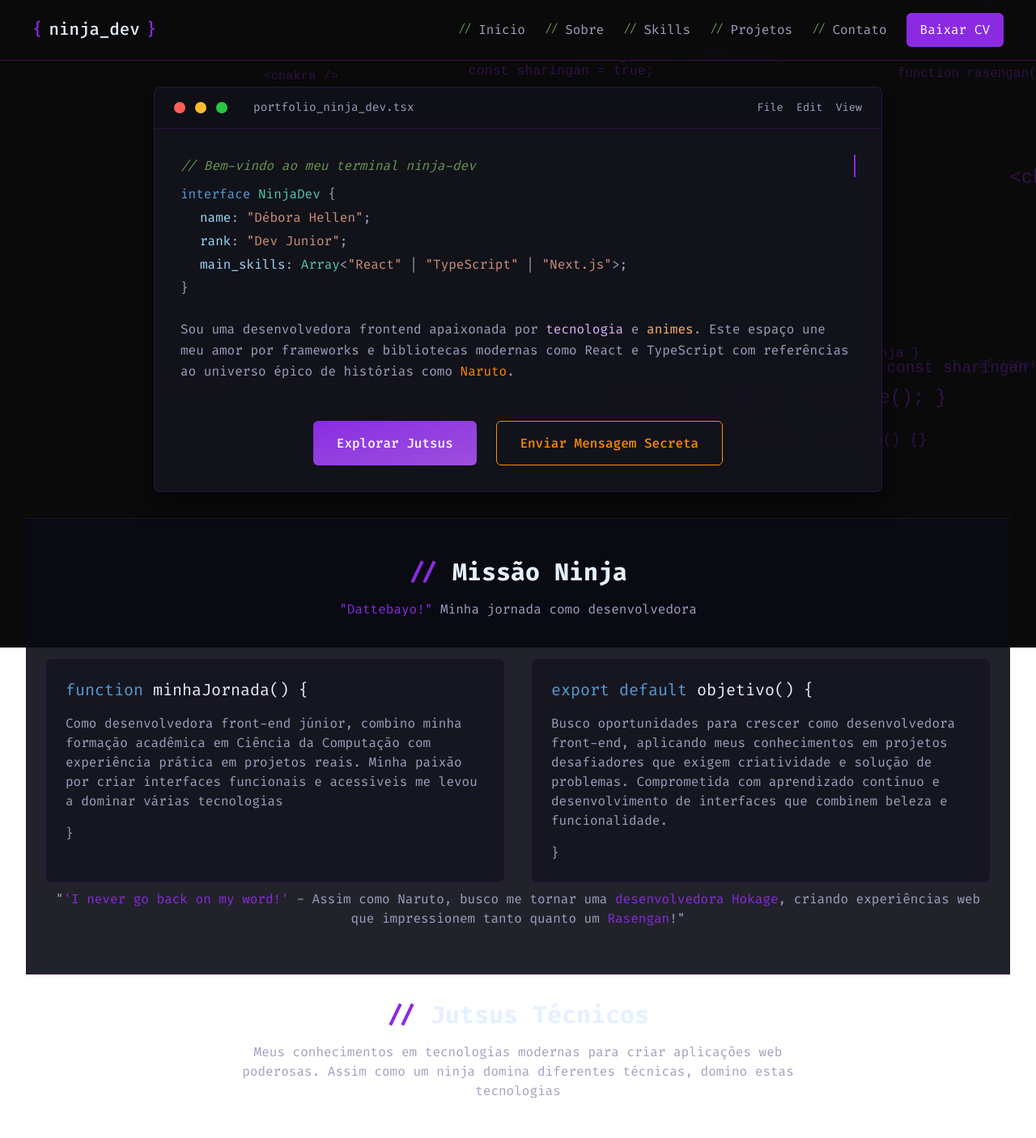
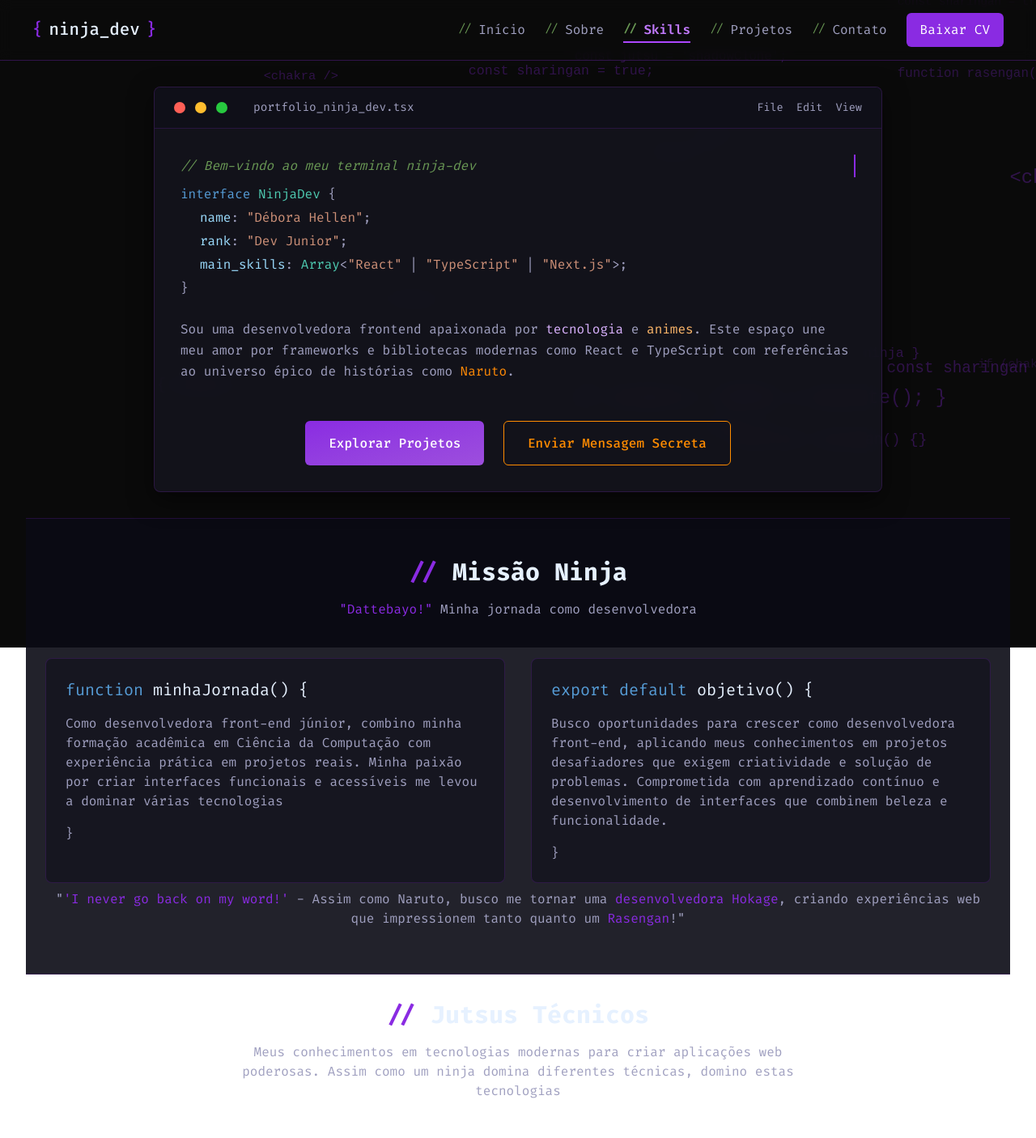
Before and after one commit to debs-veras/landing-page, a React (Vite) app: page / in a window 1280 px wide. Shown: the top 1406 px of the page at 81% size. Built offline with nearby package versions, Linux system fonts and the light colour scheme.

Commit message:
refactor: refatorando os links de ancoras

```diff
--- a/src/App.tsx
+++ b/src/App.tsx
@@ -16,6 +16,7 @@ export default function App() {
       <main className="p-8 relative overflow-hidden">
         <AnimatedBackground />
         <motion.section
+          id="inicio"
           initial={{ opacity: 0, y: 20 }}
           animate={{ opacity: 1, y: 0 }}
           transition={{ duration: 0.8, delay: 0.2 }}
@@ -23,15 +24,16 @@ export default function App() {
           <Terminal />
         </motion.section>
 
-        <ScrollAnimation>
+        <ScrollAnimation id="sobre">
           <AboutMe />
         </ScrollAnimation>
 
-        <ScrollAnimation delay={0.2}>
+        <ScrollAnimation id="skills" delay={0.2}>
           <SoftSkills />
         </ScrollAnimation>
 
         <motion.section
+          id="projetos"
           initial={{ opacity: 0 }}
           whileInView={{ opacity: 1 }}
           viewport={{ once: true, margin: "-100px" }}
@@ -40,12 +42,12 @@ export default function App() {
           <ProjectsSection />
         </motion.section>
 
-        <ScrollAnimation delay={0.1}>
+        <ScrollAnimation id="contato" delay={0.1}>
           <Contact />
         </ScrollAnimation>
       </main>
 
-      <ScrollAnimation delay={0.2}>
+      <ScrollAnimation id="footer" delay={0.2}>
         <Footer />
       </ScrollAnimation>
     </div>
@@ -53,9 +55,14 @@ export default function App() {
 }
 
 // Componente auxiliar para animação de scroll
-function ScrollAnimation({children, delay = 0} : {
+function ScrollAnimation({
+  children,
+  delay = 0,
+  id,
+}: {
   children: React.ReactNode;
   delay?: number;
+  id: string;
 }) {
   const ref = useRef(null);
   const isInView = useInView(ref, { once: true, margin: "-50px" });
@@ -66,8 +73,9 @@ function ScrollAnimation({children, delay = 0} : {
   }, [isInView, controls]);
 
   return (
-    <motion.div
+    <motion.section
       ref={ref}
+      id={id}
       initial="hidden"
       animate={controls}
       variants={{
@@ -77,6 +85,6 @@ function ScrollAnimation({children, delay = 0} : {
       transition={{ duration: 0.6, delay }}
     >
       {children}
-    </motion.div>
+    </motion.section>
   );
 }
--- a/src/Layout/components/AboutMe/index.tsx
+++ b/src/Layout/components/AboutMe/index.tsx
@@ -1,9 +1,6 @@
 export default function AboutMe() {
   return (
-    <section
-      id="sobre"
-      className="py-12 bg-[rgba(10,10,20,0.9)] border-t border-b border-[rgba(138,43,226,0.2)]"
-    >
+    <div className="py-12 bg-[rgba(10,10,20,0.9)] border-t border-b border-[rgba(138,43,226,0.2)]">
       <div className="max-w-[1200px] mx-auto px-4">
         <div className="text-center mb-12">
           <h2 className="text-3xl font-bold text-light mb-4">
@@ -50,9 +47,10 @@ export default function AboutMe() {
           "<span className="text-primary">'I never go back on my word!'</span> -
           Assim como Naruto, busco me tornar uma{" "}
           <span className="text-primary">desenvolvedora Hokage</span>, criando
-          experiências web que impressionem tanto quanto um <span className="text-primary">Rasengan</span>!"
+          experiências web que impressionem tanto quanto um{" "}
+          <span className="text-primary">Rasengan</span>!"
         </p>
       </div>
-    </section>
+    </div>
   );
 }
--- a/src/Layout/components/Contact/index.tsx
+++ b/src/Layout/components/Contact/index.tsx
@@ -26,9 +26,7 @@ type ContactFormData = z.infer<typeof contactFormSchema>;
 
 export default function Contact() {
   const [isSubmitting, setIsSubmitting] = useState(false);
-  const [submitStatus, setSubmitStatus] = useState<
-    "idle" | "success" | "error"
-  >("idle");
+  const [submitStatus, setSubmitStatus] = useState<"idle" | "success" | "error">("idle");
   const [showNotification, setShowNotification] = useState(false);
 
   const {
@@ -80,7 +78,7 @@ export default function Contact() {
   };
 
   return (
-    <section id="contato" className="py-16">
+    <div  className="py-16">
       <div
         className={`fixed bottom-6 right-6 z-50 transition-all duration-500 ease-in-out ${
           showNotification
@@ -312,6 +310,6 @@ export default function Contact() {
           </div>
         </div>
       </div>
-    </section>
+    </div>
   );
 }
--- a/src/Layout/components/Header/index.tsx
+++ b/src/Layout/components/Header/index.tsx
@@ -1,11 +1,40 @@
+import { useEffect, useState } from "react";
+
 export default function Header() {
   const sections = [
-    { name: "Início", ancor: "#inicio" },
-    { name: "Sobre", ancor: "#sobre" },
-    { name: "Skills", ancor: "#skills" },
-    { name: "Projetos", ancor: "#projetos" },
-    { name: "Contato", ancor: "#contato" },
+    { name: "Início", ancor: "inicio" },
+    { name: "Sobre", ancor: "sobre" },
+    { name: "Skills", ancor: "skills" },
+    { name: "Projetos", ancor: "projetos" },
+    { name: "Contato", ancor: "contato" },
   ];
+
+  const [activeSection, setActiveSection] = useState("inicio");
+
+  useEffect(() => {
+    const handleScroll = () => {
+      let currentSection = "inicio";
+      for (const section of sections) {
+        const element = document.getElementById(section.ancor);
+        if (element) {
+          const rect = element.getBoundingClientRect();
+          if (
+            rect.top <= window.innerHeight / 2 &&
+            rect.bottom >= window.innerHeight / 2
+          ) {
+            currentSection = section.ancor;
+            break;
+          }
+        }
+      }
+      setActiveSection(currentSection);
+    };
+
+    window.addEventListener("scroll", handleScroll, { passive: true });
+    handleScroll();
+
+    return () => window.removeEventListener("scroll", handleScroll);
+  }, []);
 
   const handleDownloadCV = () => {
     const cvUrl = "Débora Veras_CV.pdf";
@@ -33,19 +62,23 @@ export default function Header() {
             {sections.map((section, index) => (
               <a
                 key={index}
-                href={section.ancor}
-                className={`group gap-2 flex hover:text-light transition-colors duration-300 ease-in-out ${
-                  section.ancor === "#inicio" ? null : "relative"
-                }`}
+                href={`#${section.ancor}`}
+                className={`group gap-2 flex hover:text-light transition-colors duration-300 ease-in-out relative
+        ${
+          activeSection === section.ancor
+            ? "text-purple-400 font-semibold after:absolute after:left-0 after:-bottom-1 after:w-full after:h-0.5 after:bg-purple-500"
+            : ""
+        }
+      `}
               >
                 <span className="text-code-comment text-[0.9rem] group-hover:text-purple-400">
                   //
                 </span>
                 {section.name}
-                <span className="block w-0 group-hover:w-full h-0.5 bg-purple-500 absolute bottom-0 left-0 transition-all duration-300"></span>
               </a>
             ))}
           </nav>
+
           <button
             onClick={handleDownloadCV}
             className="bg-primary hover:bg-purple-600 text-white px-4 py-2 rounded-md transition-colors duration-300 border border-transparent hover:border-purple-300 cursor-pointer"
--- a/src/Layout/components/ProjectsSection/index.tsx
+++ b/src/Layout/components/ProjectsSection/index.tsx
@@ -80,7 +80,8 @@ export default function ProjectsSection() {
     faculdade: [
       {
         title: "Estrutura de Dados",
-        description: "Atividades e implementações realizada na disciplina de estrutura de dados",
+        description:
+          "Atividades e implementações realizada na disciplina de estrutura de dados",
         technologies: [],
         image: null,
         link: null,
@@ -88,7 +89,8 @@ export default function ProjectsSection() {
       },
       {
         title: "Algoritmos para Grafos",
-        description: "Atividades e implementações realizada na disciplina de algoritmo para grafos",
+        description:
+          "Atividades e implementações realizada na disciplina de algoritmo para grafos",
         technologies: [],
         image: null,
         link: null,
@@ -96,7 +98,8 @@ export default function ProjectsSection() {
       },
       {
         title: "Redes de Computadores",
-        description: "Atividades e implementações realizada na disciplina de redes de computadores",
+        description:
+          "Atividades e implementações realizada na disciplina de redes de computadores",
         technologies: [],
         image: null,
         link: null,
@@ -110,10 +113,7 @@ export default function ProjectsSection() {
   };
 
   return (
-    <section
-      id="projetos"
-      className="py-16 px-4 sm:px-6 bg-[rgba(10,10,20,0.9)] border-t border-b border-[rgba(138,43,226,0.2)]"
-    >
+    <div className="py-16 px-4 sm:px-6 bg-[rgba(10,10,20,0.9)] border-t border-b border-[rgba(138,43,226,0.2)]">
       <div className="max-w-6xl mx-auto">
         <motion.div
           initial={{ opacity: 0, y: 20 }}
@@ -249,6 +249,6 @@ export default function ProjectsSection() {
           </motion.div>
         )}
       </div>
-    </section>
+    </div>
   );
 }
--- a/src/Layout/components/SoftSkills/index.tsx
+++ b/src/Layout/components/SoftSkills/index.tsx
@@ -80,7 +80,7 @@ export default function SoftSkills() {
   ];
 
   return (
-    <section id="skills" className="py-8">
+    <div className="py-8">
       <div className="max-w-[1200px] mx-auto">
         <div className="mb-12 text-center">
           <h2 className="text-3xl font-bold text-light mb-4">
@@ -168,6 +168,6 @@ export default function SoftSkills() {
           <p className="text-code-punctuation">{"}"}</p>
         </div>
       </div>
-    </section>
+    </div>
   );
 }
--- a/src/Layout/components/Terminal/index.tsx
+++ b/src/Layout/components/Terminal/index.tsx
@@ -1,6 +1,6 @@
 export default function Terminal() {
   return (
-    <section id="inicio" className="flex justify-center items-center mb-8">
+    <div className="flex justify-center items-center mb-8">
       <div className="w-full max-w-[900px] bg-[rgba(20,20,30,0.85)] backdrop-blur-md rounded-lg border border-[rgba(138,43,226,0.2)] shadow-[0_10px_30px_rgba(0,0,0,0.5)] overflow-hidden">
         <div className="flex flex-wrap justify-center items-center gap-4 px-6 py-3.5 bg-[rgba(15,15,25,0.9)] border-b border-b-[rgba(138,43,226,0.2)] md:flex-nowrap md:gap-0 md:justify-normal">
           <div className="flex gap-3 mr-4">
@@ -55,15 +55,29 @@ export default function Terminal() {
           </div>
 
           <div className="flex flex-col justify-center gap-6 md:flex-row">
-            <button className="px-[1.8rem] py-[0.9rem] rounded-[6px] font-fira-code font-medium flex items-center gap-3.5 cursor-pointer text-white transition-all duration-300 ease-in-out border-none bg-gradient-to-br from-[#8a2be2] to-[#9d4edd] hover:-translate-y-[2px] hover:shadow-[0_5px_15px_rgba(0,0,0,0.3)]">
-              Explorar Jutsus
+            <button
+              className="px-[1.8rem] py-[0.9rem] rounded-[6px] font-fira-code font-medium flex items-center gap-3.5 cursor-pointer text-white transition-all duration-300 ease-in-out border-none bg-gradient-to-br from-[#8a2be2] to-[#9d4edd] hover:-translate-y-[2px] hover:shadow-[0_5px_15px_rgba(0,0,0,0.3)]"
+              onClick={() => {
+                document
+                  .getElementById("projetos")
+                  ?.scrollIntoView({ behavior: "smooth" });
+              }}
+            >
+              Explorar Projetos
             </button>
-            <button className="px-[1.8rem] py-[0.9rem] rounded-[6px] font-fira-code font-medium flex items-center gap-3.5 cursor-pointer  text-secondary border border-secondary transition-all duration-300 ease-in-out hover:-translate-y-[2px] hover:shadow-[0_5px_15px_rgba(0,0,0,0.3)] secondary">
+            <button
+              className="px-[1.8rem] py-[0.9rem] rounded-[6px] font-fira-code font-medium flex items-center gap-3.5 cursor-pointer  text-secondary border border-secondary transition-all duration-300 ease-in-out hover:-translate-y-[2px] hover:shadow-[0_5px_15px_rgba(0,0,0,0.3)] secondary"
+              onClick={() => {
+                document
+                  .getElementById("contato")
+                  ?.scrollIntoView({ behavior: "smooth" });
+              }}
+            >
               Enviar Mensagem Secreta
             </button>
           </div>
         </div>
       </div>
-    </section>
+    </div>
   );
 }
```
